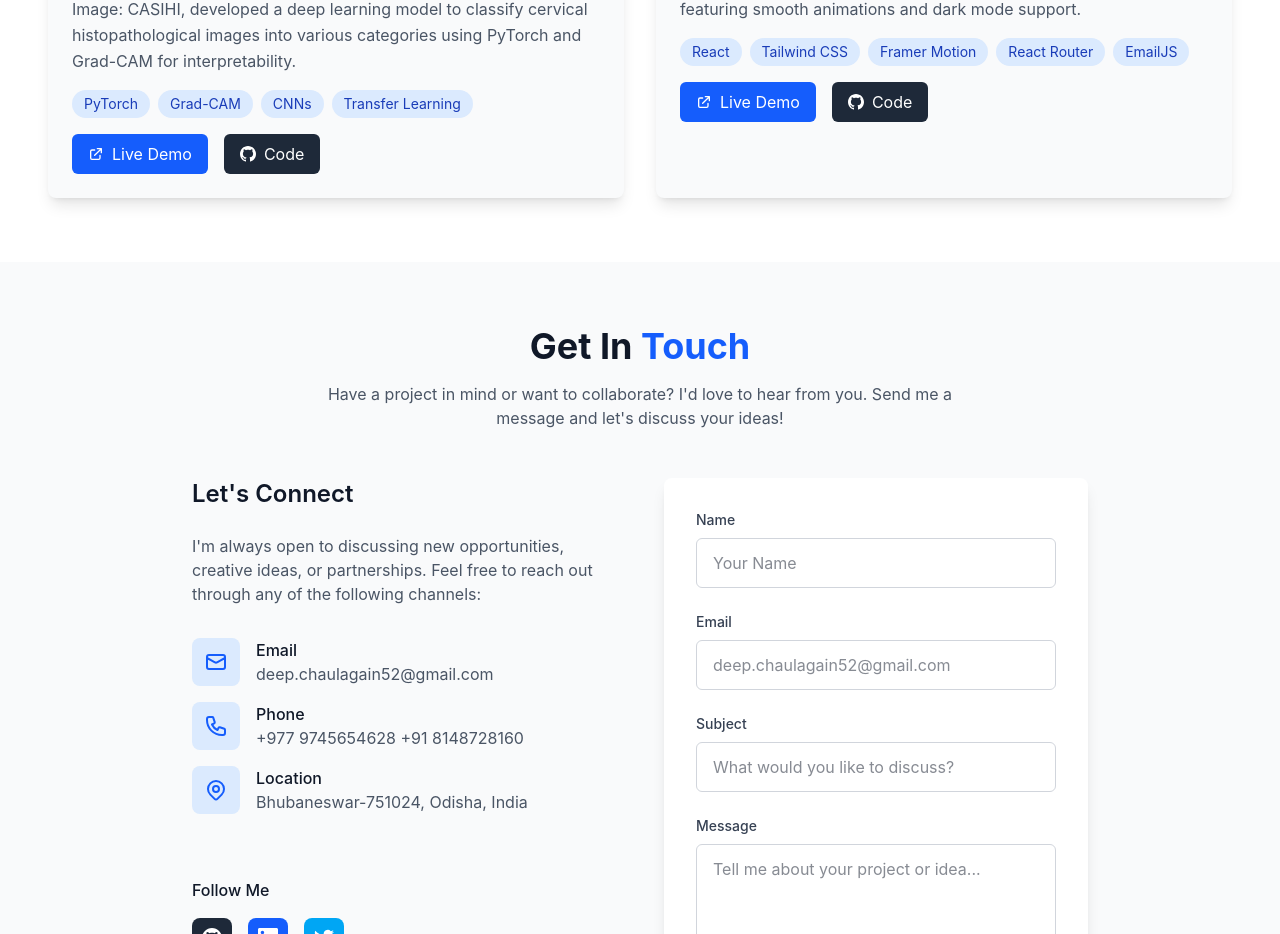
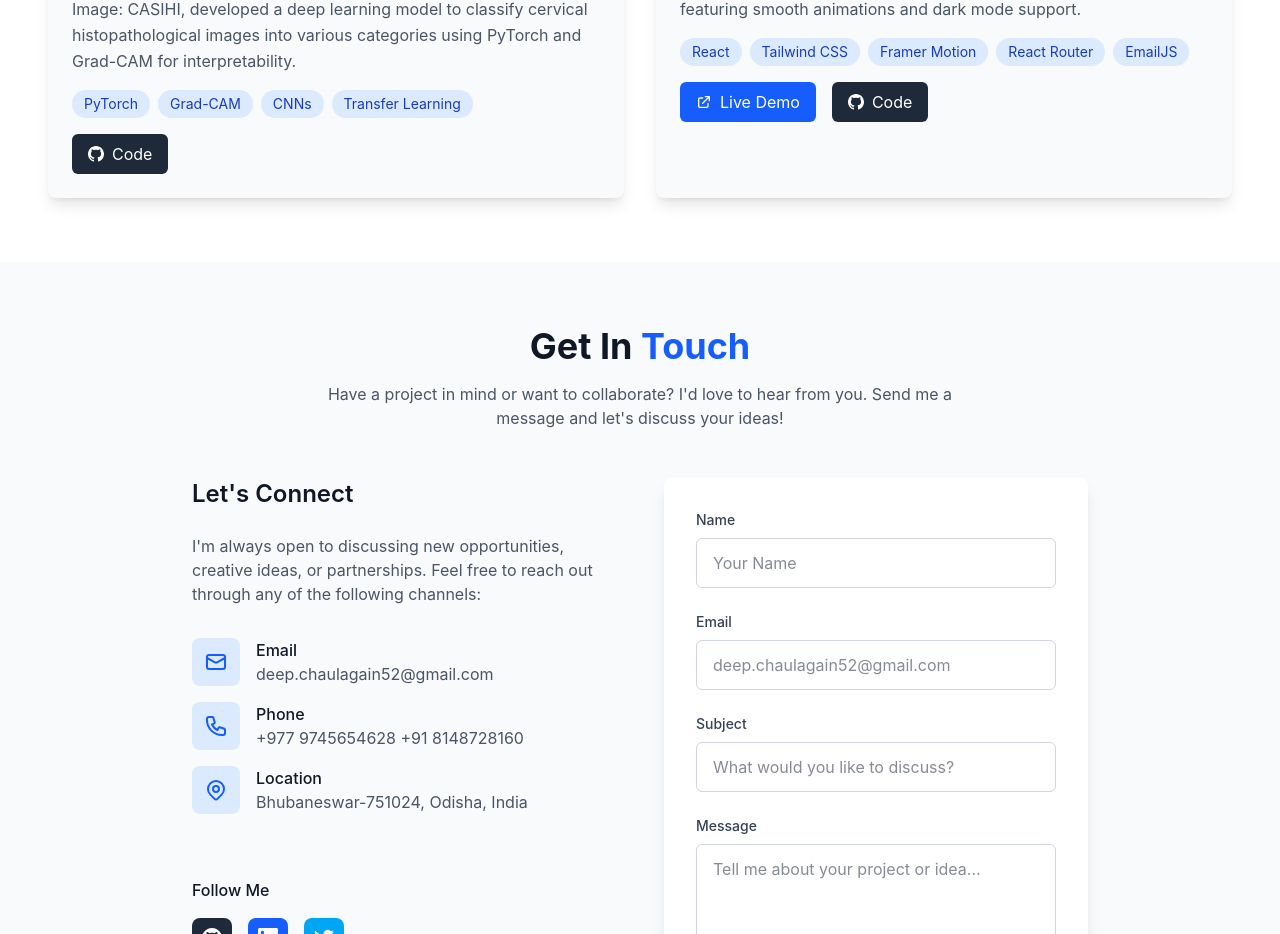
Before and after one commit to deepgeek101/my-personal-portfolio, a React (Vite) app: page / in a window 1280 px wide. Shown: the part 3150-4084 px from the top of the page. Built offline with nearby package versions, Linux system fonts and the light colour scheme.

Commit message:
Modify project card

```diff
--- a/src/components/sections/Projects.jsx
+++ b/src/components/sections/Projects.jsx
@@ -43,8 +43,8 @@ const Projects = () => {
         "Using the dataset MIaMIA-Open-Data-Cervical-AIS-Histopathology-Image: CASIHI, developed a deep learning model to classify cervical histopathological images into various categories using PyTorch and Grad-CAM for interpretability.",
       image: "/api/placeholder/400/300",
       technologies: ["PyTorch", "Grad-CAM", "CNNs", "Transfer Learning"],
-      liveLink: "https://example-weather.com",
-      githubLink: "https://github.com/yourusername/weather-dashboard",
+      githubLink:
+        "https://github.com/deepgeek101/Histopathological-Classification-Project",
     },
     {
       id: 4,
```
